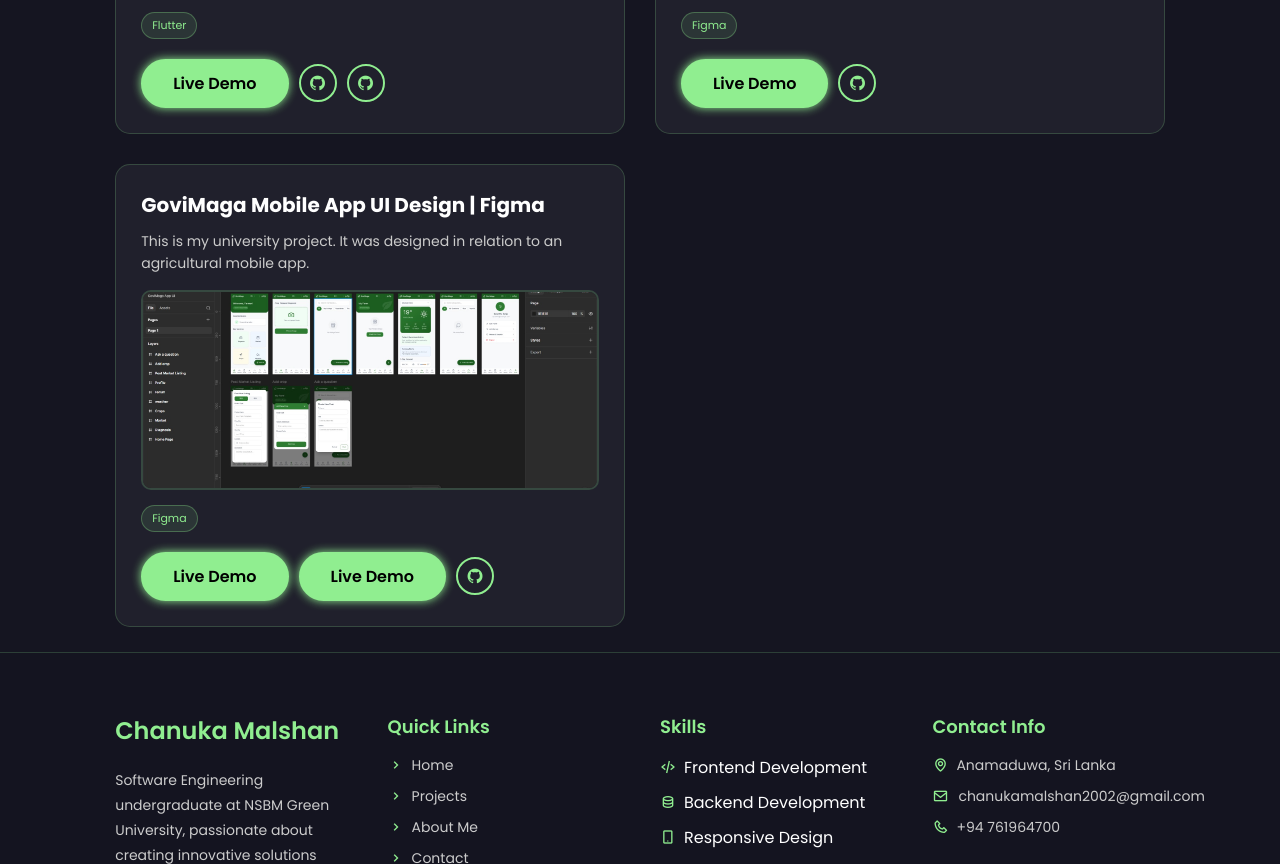
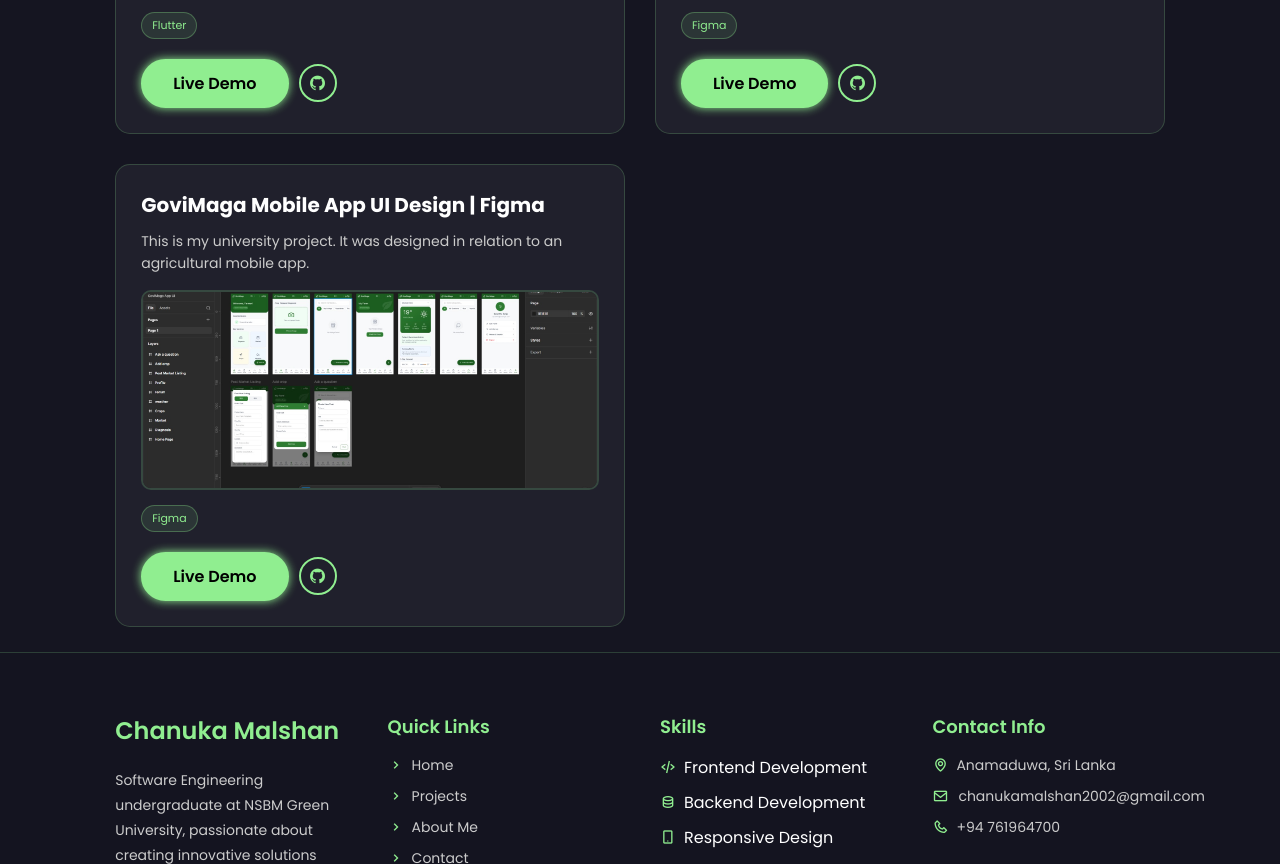
Before and after one commit to malshanchanu/My_portfolio, a plain HTML site: page projects.html in a window 1280 px wide. Shown: the part 2581-3445 px from the top of the page. Drawn offline with nearby package versions, Linux system fonts and the light colour scheme.

Commit message:
Updated portfolio

```diff
--- a/projects.html
+++ b/projects.html
@@ -166,7 +166,6 @@
                         <div class="project-links">
                             <a href="#" class="btn">Live Demo</a>
                             <a href="https://github.com/malshanchanu/GoviMaga-Mobile-App-Flutter.git" class="project-link"><i class='bx bxl-github'></i></a>
-                            <a href="#" class="project-link"><i class='bx bxl-github'></i></a>
                         </div>
                     </div>
 
@@ -196,9 +195,6 @@
                         <div class="project-links">
 
                             <a href="https://www.figma.com/design/4C435S82PK6qgJ9EnBFAbD/GoviMaga-App-UI?node-id=0-1&m=dev&t=8BMWffqRHydhViXS-1" class="btn">Live Demo</a>
-
-                            <a href="https://www.figma.com/design/4C435S82PK6qgJ9EnBFAbD/GoviMaga-App-UI?node-id=0-1&t=YSYdlBXbKK9kV4Dv-1" class="btn">Live Demo</a>
-
                             <a href="#" class="project-link"><i class='bx bxl-github'></i></a>
                         </div>
                     </div>
```
